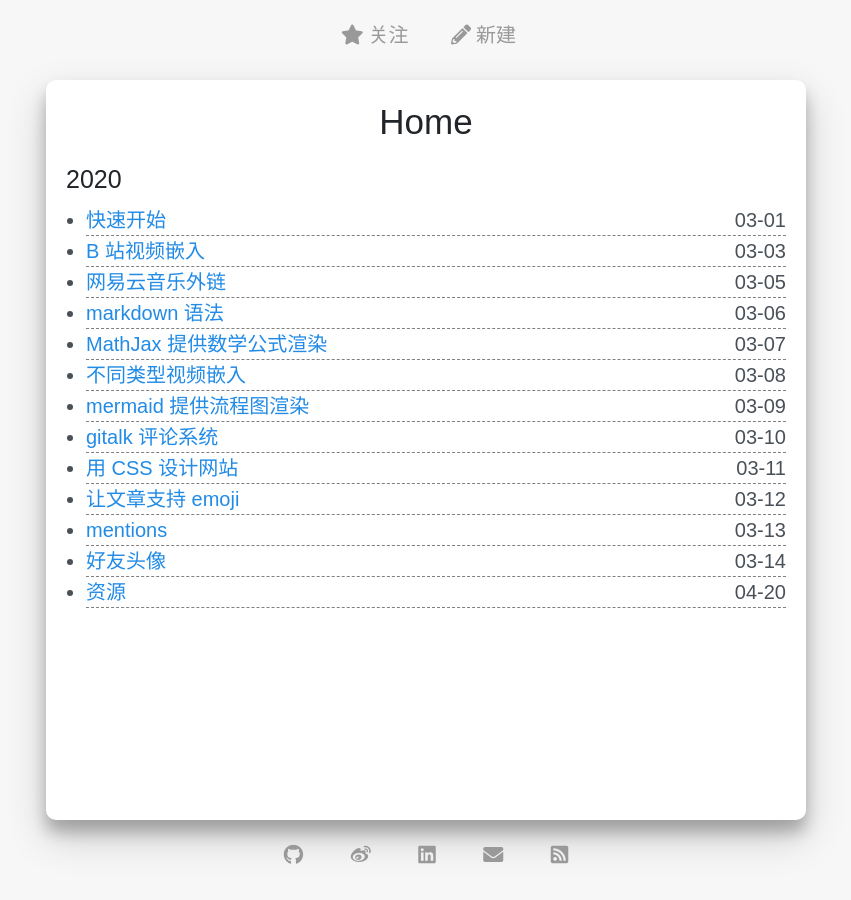
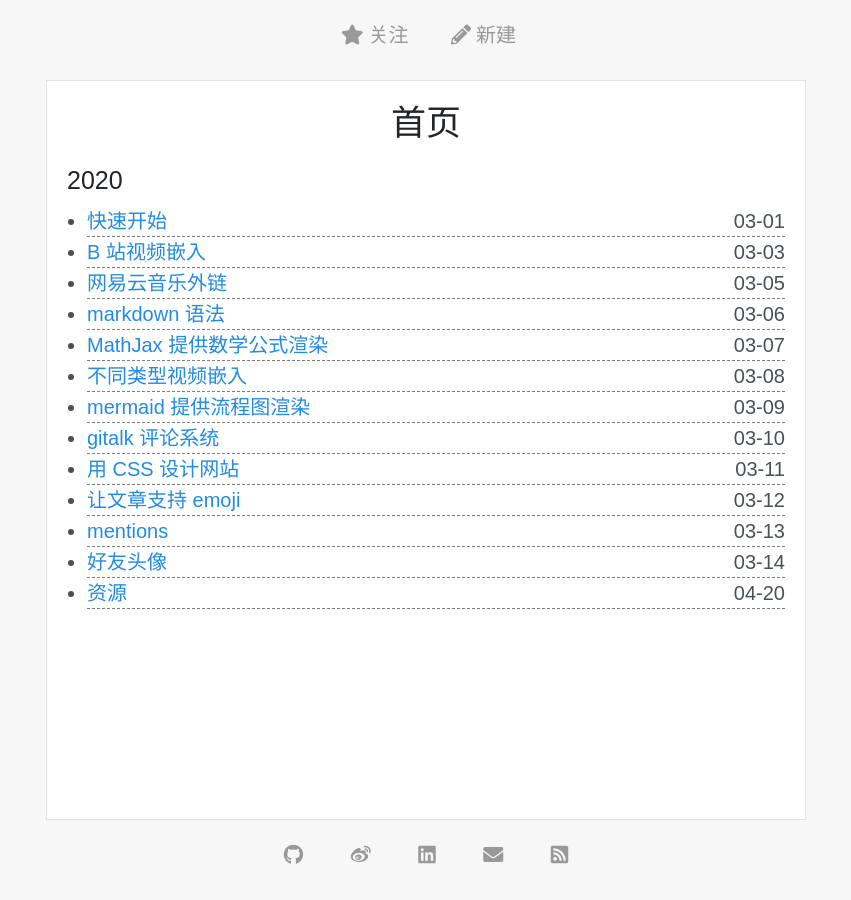
Before and after one commit to whenfung/simple, a Jekyll site: the page built from index.html, in a window 1280 px wide. Shown: the whole page, without its empty margins (214-1065 px from the left). Built offline with Jekyll 4.4.1, drawn with Linux system fonts in a browser that asks for light colours; nearby versions of some CDN libraries; comment, search, counter and statistics services are not loaded.

Commit message:
卡片式设计

```diff
--- a/_includes/nav.html
+++ b/_includes/nav.html
@@ -2,7 +2,7 @@
   {% if page.layout == "post" %}
     <a href="{{ site.baseurl }}/"><i class="fa fa-home" aria-hidden="true"></i>首页</a>
     <a href="https://github.com/professordeng/simple/edit/gh-pages/{{ page.path }}"><i class="fa fa-edit" aria-hidden="true"></i>编辑</a>
-  {% elsif page.title == "Home" %}
+  {% elsif page.title == "首页" %}
     <a href="https://github.com/professordeng/simple"><i class="fa fa-star" aria-hidden="true"></i>关注</a>
   {% endif %}
   <a href="https://github.com/professordeng/simple/new/gh-pages/_post"><i class="fa fa-pencil-alt" aria-hidden="true"></i>新建</a>
--- a/_sass/_layout.scss
+++ b/_sass/_layout.scss
@@ -9,11 +9,8 @@
   margin: 0 auto;    // 居中
   padding: 0 1rem;   // 左右内边距设置
 
-  @media (min-width: $width) {
-    border-radius: 0.5rem;
-    background-color: white;
-    box-shadow: 0 12px 15px 0 rgba(0,0,0,0.24), 0 17px 40px 0 rgba(0,0,0,0.19);
-  }
+  background-color: white;
+  border: 1px solid #dfe2e5;
 }
 
 // 页面布局
@@ -115,8 +112,7 @@
   -webkit-tap-highlight-color: rgba(0,0,0,0); // 不显示蓝色框
 
   border-radius: 1rem;
-  box-shadow:  0px 0px 5px 1px inset;
-  background-color: rgba(255, 255, 255, 0.8);
+  background-color: #dfe2e5;
 
   @media (min-width: $top-width) {
     right: calc(50% - 23rem);
@@ -135,21 +131,19 @@
   color: #999;
   padding: .25rem .5rem;
   text-decoration: none;
-  box-shadow:  0px 0px 10px 1px;
+  border: 1px solid #dfe2e5;
 
   &:hover {
-    color: #333;
-    background-color: #C0FAD7;
+    color: #dfe2e5;
+    background-color: #333;
   }
 }
 
 .prev {
-  border-radius: .5rem;
   background-color: rgba($color: #FFFFFF, $alpha: 0.8);
 }
 
 .next {
-  border-radius: .5rem;
   background-color: rgba($color: #FFFFFF, $alpha: 0.8);
 }
 
--- a/index.html
+++ b/index.html
@@ -1,6 +1,6 @@
 ---
 layout: page
-title: Home
+title: 首页
 ---
 
 {% assign posts_by_year = site.posts | group_by_exp:"post", "post.date | date: '%Y' " %}
```
